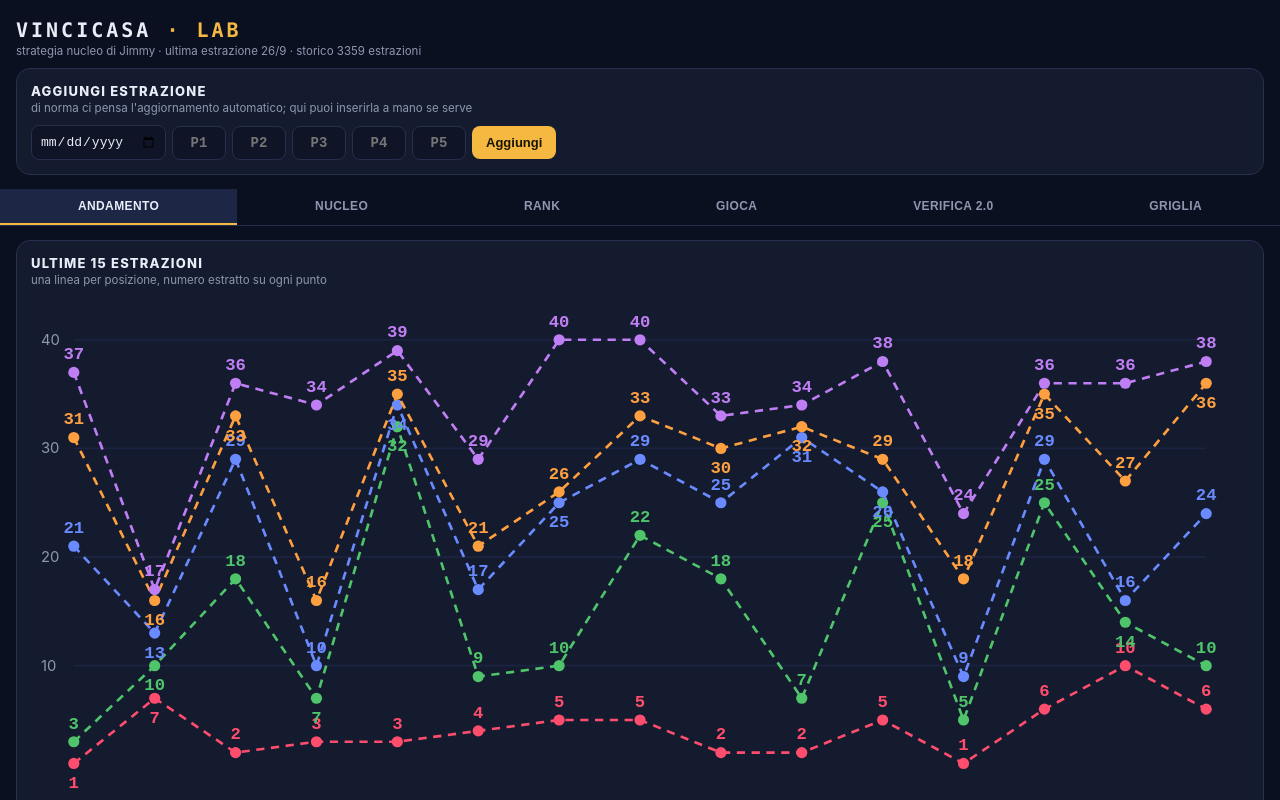
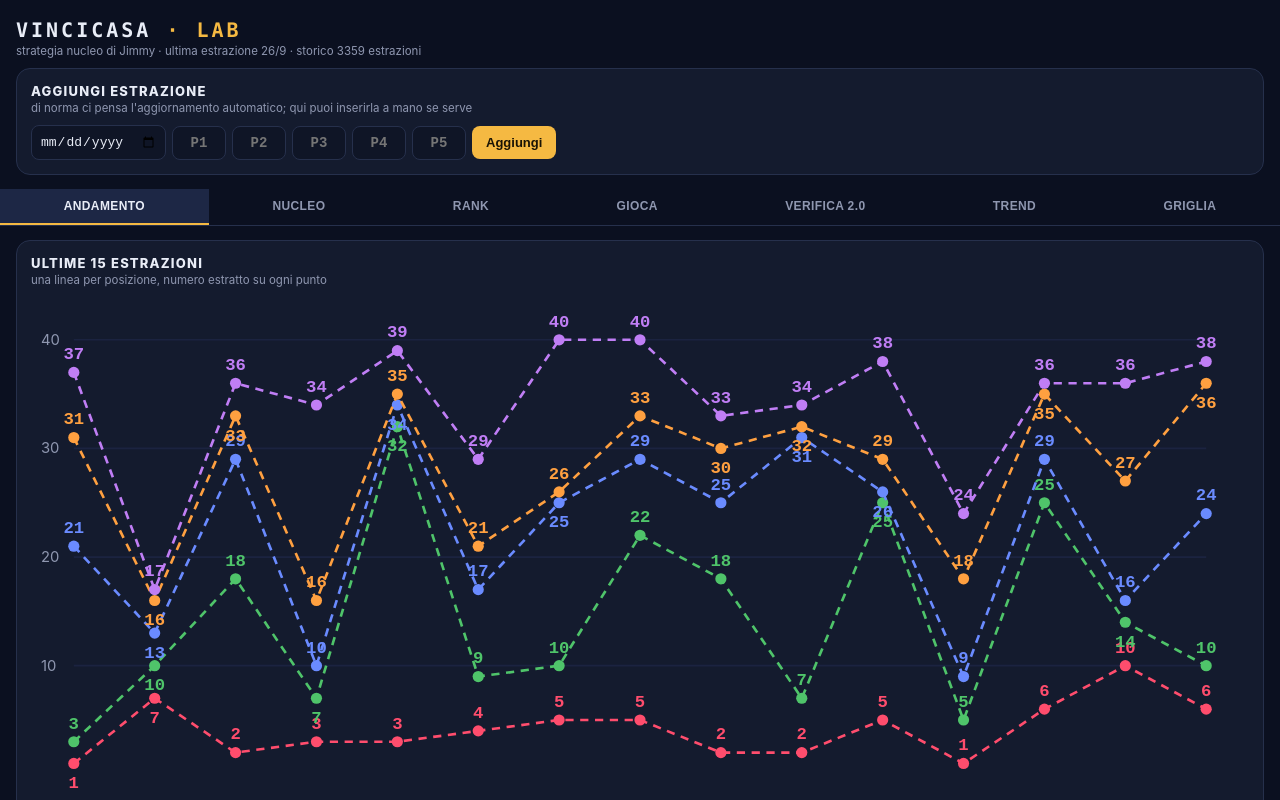
Before and after one commit to jamesnuvola/vincicasa-lab, a React (Vite) app: page / in a window 1280 px wide. Shown: the top 800 px of the page. Built offline with nearby package versions, Linux system fonts and the light colour scheme.

Commit message:
Add files via upload

```diff
--- a/src/VinciCasaLab.jsx
+++ b/src/VinciCasaLab.jsx
@@ -1,6 +1,7 @@
 import { useState, useMemo, useEffect } from "react";
 import RAW from "./data.json";
 import Verifica2 from "./Verifica2";
+import TrendEngine from "./TrendEngine";
 
 /* ============ COSTANTI ============ */
 const POS_COLORS = ["#ff4d6d", "#4fc46a", "#6a8bff", "#ffa040", "#c07ef5"];
@@ -345,6 +346,7 @@ export default function VinciCasaLab() {
         <TabBtn id="rank" label="RANK" />
         <TabBtn id="gioca" label="GIOCA" />
         <TabBtn id="verifica" label="VERIFICA 2.0" />
+        <TabBtn id="trend" label="TREND" />
         <TabBtn id="matrice" label="GRIGLIA" />
       </div>
 
@@ -532,6 +534,8 @@ export default function VinciCasaLab() {
 
         {tab === "verifica" && <Verifica2 draws={draws} />}
 
+        {tab === "trend" && <TrendEngine draws={draws} />}
+
         {tab === "matrice" && (() => {
           const rankBg = (r) => (r <= 3 ? "#12512b" : r <= 8 ? "#16412a" : r <= 12 ? "#1a2a2a" : r <= 18 ? "#1a2138" : "#12172a");
           const rankInk = (r) => (r <= 8 ? "#c9ffd8" : r <= 18 ? T.ink : T.dim);
```
